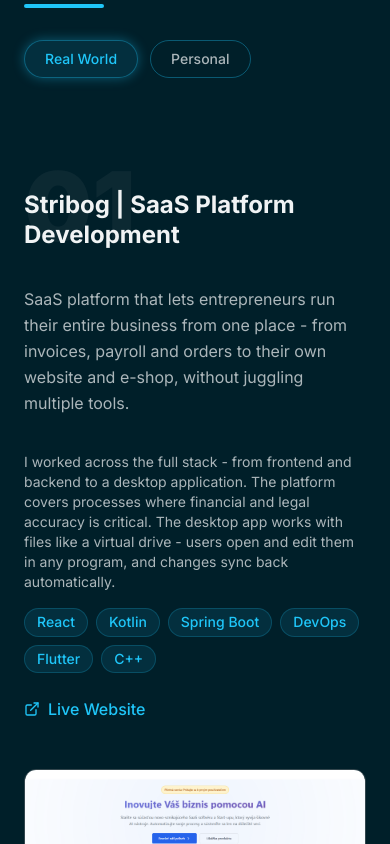
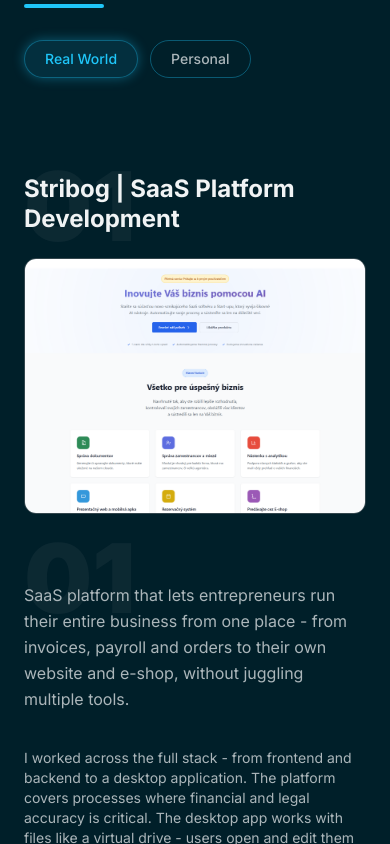
Before and after one commit to MarianFigula/portfolio, a React (Vite) app: page / in a window 390 px wide. Shown: the part 3540-4384 px from the top of the page. Built offline with nearby package versions, Linux system fonts and the light colour scheme.

Commit message:
feat: updated portfolio project style on mobile devices

```diff
--- a/src/components/Projects.tsx
+++ b/src/components/Projects.tsx
@@ -159,7 +159,7 @@
     const imageOnRight = index % 2 === 0; // 1st, 3rd… → image right; 2nd, 4th… → image left
 
     const imageEl = (
-        <div className="relative w-full h-64 md:h-[330px] overflow-hidden rounded-xl group/img border border-border self-center">
+        <div className="relative w-full h-64 md:h-[330px] overflow-hidden rounded-xl group/img border border-border self-center order-1 md:order-none">
             {project.image ? (
                 <a
                     href={project.link}
@@ -185,9 +185,9 @@
     );
 
     const detailsEl = (
-        <div className="relative flex flex-col justify-center gap-4 py-4 md:py-8">
+        <div className="relative flex flex-col justify-center gap-4 py-4 md:py-8 order-2 md:order-none">
             <ProjectNumber n={index + 1}/>
-            <h3 className="text-2xl md:text-3xl font-bold text-foreground leading-tight z-10">
+            <h3 className="hidden md:block text-2xl md:text-3xl font-bold text-foreground leading-tight z-10">
                 {project.title}
             </h3>
             <p className="text-muted-foreground leading-relaxed z-10 my-5">{project.description}</p>
@@ -208,11 +208,20 @@
     return (
         <div
             ref={ref}
-            className={`grid md:grid-cols-2 gap-8 md:gap-12 py-12 border-b border-border/50
+            className={`py-12 border-b border-border/50
         transition-all duration-700 ease-out
         ${visible ? 'opacity-100 translate-y-0' : 'opacity-0 translate-y-10'}`}
             style={{ transitionDelay: `${index * 80}ms` }}
         >
+            {/* Mobile-only title, always rendered above image */}
+            <div className="md:hidden relative mb-6">
+                <ProjectNumber n={index + 1}/>
+                <h3 className="relative text-2xl font-bold text-foreground leading-tight z-10">
+                    {project.title}
+                </h3>
+            </div>
+
+            <div className="grid md:grid-cols-2 gap-8 md:gap-12">
                 {imageOnRight ? (
                     <>
                         {detailsEl}
@@ -224,6 +233,7 @@
                         {detailsEl}
                     </>
                 )}
+            </div>
         </div>
     );
 }
```
Lines whose indentation alone changed are shown as unchanged.
